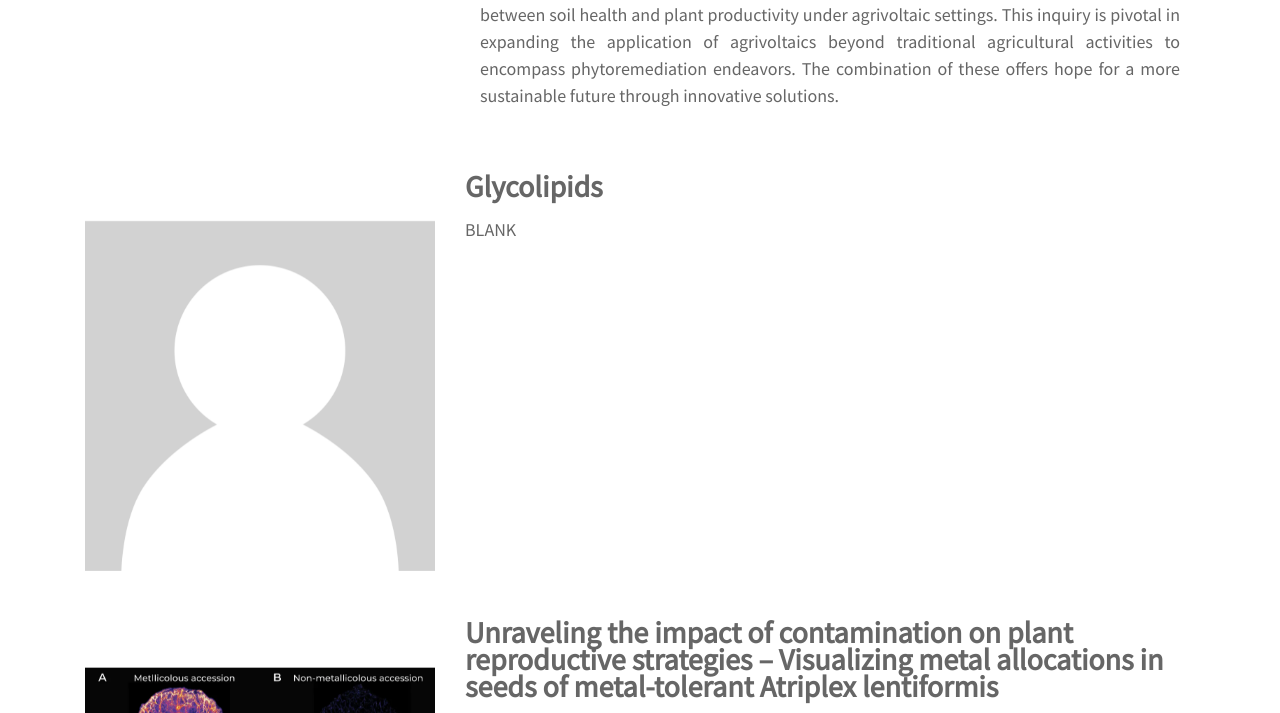
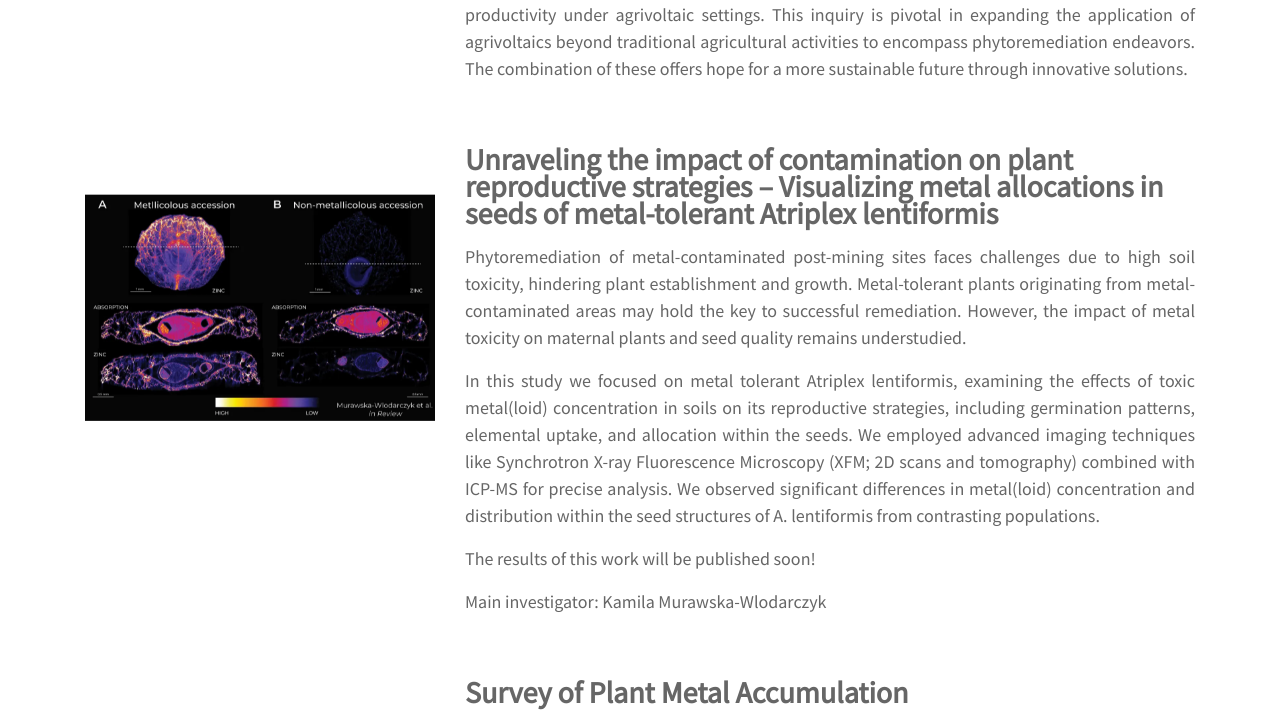
Before and after one commit to PlantSoilENV/PSESite, a plain HTML site: page research.html in a window 1280 px wide. Shown: the part 4008-4721 px from the top of the page. Drawn offline with Linux system fonts and the light colour scheme.

Commit message:
Research Tweaks

```diff
--- a/research.html
+++ b/research.html
@@ -199,37 +199,23 @@
                 <div class="container pt-5">
                     <div class="row">
                         <div class="col-md-4">
-                            <img class="mr-4 mt-5 img-fluid image3" src="img/BlankProfile.jpeg" alt="res2" width="400" height="400">
+                            <img class="mr-4 mt-5 img-fluid image3" src="img/Phytovoltaics 2 - Grid.webp" alt="res2" width="400" height="400">
                         </div>
                         <div class="col">
                             <p class="team_name">Agrivoltaics</p>
                             <div class="row">
                                 <div class="col">
                                     <p class="text-justify team_desc">There is a critical need for sustainable agricultural practices in arid environments due to global warming and expanding desertification.  Initiating and maintaining plant growth in arid regions is challenging because of limited soil moisture and excessive solar radiation.  Agrivoltaic technology involves strategically situating agricultural activities beneath solar photovoltaic panels, fostering a symbiotic relationship between energy conversion processes.  Evapotranspiration emanating from the soil and vegetation interacts with the solar panels above, effectively cooling them and enhancing their operational efficiency.  Concurrently, the solar panels provide shade to the flora and soil, mitigating heat- and drought-stress on plants while bolstering soil’s capacity to retain moisture.  This integrated infrastructure also facilitates the provision of ecosystem services such as habitat creation and carbon sequestration. Studies have demonstrated that agrivoltaic systems exhibit enhanced germination rates, reduced plant mortality, and increased vegetative yields, underscoring their multifaceted advantages.</p>
+                                </div>
+                            </div>
+                            <div class="row">
                                 <div class="col">
                                     <p class="text-justify team_desc">Given the demonstrated efficacy of agrivoltaic systems in enhancing plant growth and the increasing demand for revegetation and remediation of metal-contaminated areas, there emerged a necessity to delve into the underlying mechanisms driving the success of agrivoltaic systems.  This ongoing study aims to assess the performance of tepary beans (Phaseolus acutifolius) grown under solar panels compared to open-field conditions, examining plant development, yield, and plant-microbe interactions during one growing season.  Preliminary results show that Tepary beans exhibit higher agricultural performance under solar panels, evidenced by multiple plant traits.  Ongoing comparative analyses of the soil microbial diversity and abundance will elucidate potential synergistic relationships between soil health and plant productivity under agrivoltaic settings.  This inquiry is pivotal in expanding the application of agrivoltaics beyond traditional agricultural activities to encompass phytoremediation endeavors.  The combination of these offers hope for a more sustainable future through innovative solutions.</p>
-                                    </div>
                                 </div>
+                            </div>
                             </div>
                         </div>
                     </div>
-                </div>
-
-                <div class="container pt-5">
-                    <div class="row">
-                        <div class="col-md-4">
-                            <img class="mr-4 mt-5 img-fluid image3" src="img/BlankProfile.jpeg" alt="res2" width="400" height="400">
-                        </div>
-                        <div class="col">
-                            <p class="team_name">Glycolipids</p>
-                            <div class="row">
-                                <div class="col">
-                                    <p class="text-justify team_desc">BLANK</p>
-                                </div>
-                            </div>
-                        </div>
-                    </div>
-                </div>
 
                 <div class="container pt-5">
                     <div class="row">
@@ -242,12 +228,18 @@
                                 <div class="col">
                                     <p class="text-justify team_desc">Phytoremediation of metal-contaminated post-mining sites faces challenges due to high soil toxicity, hindering plant establishment and growth. Metal-tolerant plants originating from metal-contaminated areas may hold the key to successful remediation. However, the impact of metal toxicity on maternal plants and seed quality remains understudied.</p>
                                 </div>
+                            </div>
+                             <div class="row">
                                 <div class="col">
                                     <p class="text-justify team_desc">In this study we focused on metal tolerant Atriplex lentiformis, examining the effects of toxic metal(loid) concentration in soils on its reproductive strategies, including germination patterns, elemental uptake, and allocation within the seeds. We employed advanced imaging techniques like Synchrotron X-ray Fluorescence Microscopy (XFM; 2D scans and tomography) combined with ICP-MS for precise analysis. We observed significant differences in metal(loid) concentration and distribution within the seed structures of A. lentiformis from contrasting populations.</p>
                                 </div>
+                            </div>
+                            <div class="row">
                                 <div class="col">
                                     <p class="text-justify team_desc">The results of this work will be published soon!</p>
                                 </div>
+                            </div>
+                            <div class="row">
                                 <div class="col">
                                     <p class="text-justify team_desc">Main investigator: Kamila Murawska-Wlodarczyk</p>
                                 </div>
@@ -266,14 +258,16 @@
                             <div class="row">
                                 <div class="col">
                                     <p class="text-justify team_desc">A plant survey was conducted on revegetated legacy copper mine tailings in Arizona to assess the variability of metal accumulation in different species. The study area comprised disturbed soil from copper mining activity that happened almost a century ago. So, we assumed the soil may contain elevated levels of toxic metal(loid)s that pose a hazard to plants and humans/animals. The plants capable of growing in such soil with stressful conditions are usually adapted to tolerate or accumulate toxic elements without showing any signs/symptoms of toxicity. Thus, we aimed to identify any unique plants that can accumulate any such elements above the toxic threshold. Plant shoot and soil samples were collected and brought to the lab for elemental analysis using PXRF analyzer.</p>
+                                </div>
+                            </div>
+                            <div class="row">
                                 <div class="col">
                                     <p class="text-justify team_desc">Concentrations of various elements including essential heavy metals (Cu, Fe, Mn, Ni, Zn) and non-essential heavy metal(loid)s (As, Co, Cd, Cr, Pb) were analyzed in soil and plant samples. The soil analysis revealed elevated levels of Zn (mean-271, min-218, max-325 mg/kg) and Cu (mean-394, min-279, max-682) while compared against their levels found in contiguous US soils (95th percentile: Zn-125mg/kg, Cu-43 mg/kg) (Smith et al, 2014). These two elements are essential micronutrients that become toxic to plants at higher levels. Out of 23 species analyzed, Atriplex canescens was the only species that had accumulated Zn and Cu above the toxic threshold. This native species is a drought-tolerant, halophytic perennial shrub adapted to the unforgiving arid climates of the US Southwest. Hence, we have selected it as a model plant species to study its metal acquisition traits in controlled conditions.</p>
                                 </div>
-                                </div>
+                            </div>
                             </div>
                         </div>
                     </div>
-                </div>
 
                 <div class="container pt-5">
                     <div class="row">
@@ -294,7 +288,7 @@
                 <div class="container pt-5">
                     <div class="row">
                         <div class="col-md-4">
-                            <img class="mr-4 mt-5 img-fluid image3" src="img/BlankProfile.jpeg" alt="res2" width="400" height="400">
+                            <img class="mr-4 mt-5 img-fluid image3" src="img/Palo.webp" alt="res2" width="400" height="400">
                         </div>
                         <div class="col">
                             <p class="team_name">Reprocessing Copper Mine Tailings: Critical Minerals Recovery from Past, Current and Future Copper Mine Tailings</p>
```
Also changed, not shown: gallery.html (+0 -1 lines), img/Phytovoltaics 2 - Grid.webp (renamed from img/gallery/Phytovoltaics 2 - Grid.webp), 2 other files.
